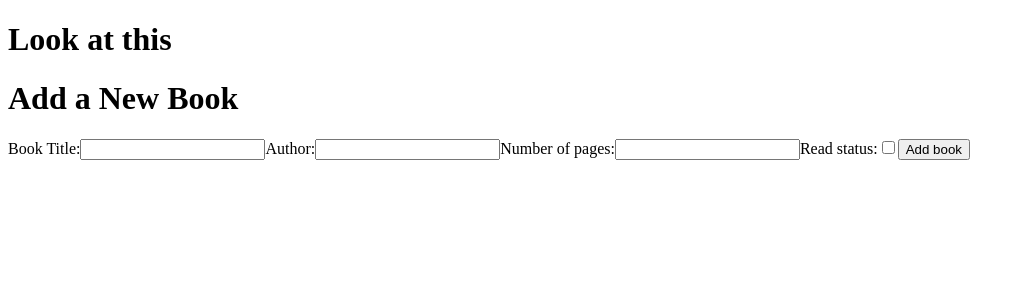
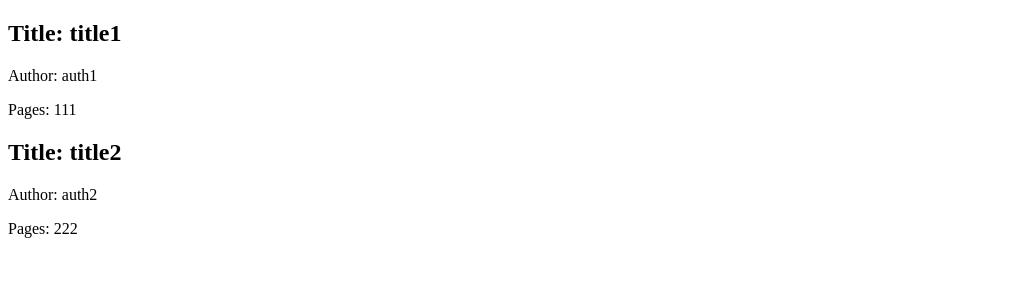
Before and after one commit to aljones1816/reactive_library, a React (Create React App) app: page / in a window 1280 px wide. Shown: the top 300 px of the page, without its empty margins (0-1025 px from the left). Built offline with nearby package versions, Linux system fonts and the light colour scheme; data requests are answered from the project's data file.

Commit message:
lots of refactoring

```diff
--- a/data/db.json
+++ b/data/db.json
@@ -1,3 +1,16 @@
 {
-  "books": []
+  "books": [
+    {
+      "id":1,
+      "author":"auth1",
+      "title":"title1",
+      "pages":111
+    },
+    {
+      "id":2,
+      "author":"auth2",
+      "title":"title2",
+      "pages":222
+    }
+  ]
 }
--- a/src/AddBook.tsx
+++ b/src/AddBook.tsx
@@ -24,7 +24,7 @@ const AddBook = ({ handler }: { handler: any }) => {
 
     return (
         <div className="add-book">
-            <h1>Add a New Book</h1>
+            <h2>Add a New Book</h2>
             <form onSubmit={handleSubmit}>
                 <label>Book Title:</label>
                 <input
--- a/src/App.tsx
+++ b/src/App.tsx
@@ -1,20 +1,15 @@
-import BookList from "./BookList";
-import useFetch from "./useFetch";
+
+import Library from "./Library";
+
 
 function App() {
-  const books =
-    useFetch('http://localhost:8000/books/')
-    ;
-
 
   return (
     <div>
-      <h1>Look at this</h1>
-      {books && <BookList books={books} />}
 
+      <Library />
     </div>
   );
 }
 
-
 export default App;
--- a/src/BookCard.tsx
+++ b/src/BookCard.tsx
@@ -2,7 +2,7 @@
 const BookCard = ({ book }: { book: any }) => {
 
     return (
-        <div>
+        <div id = {book.id}>
             <h2>Title: {book.title}</h2>
             <p>Author: {book.author}</p>
             <p>Pages: {book.pages}</p>
--- a/src/BookList.tsx
+++ b/src/BookList.tsx
@@ -1,11 +1,11 @@
-import { useState } from "react";
+import React, { useEffect, useState } from "react";
 import AddBook from "./AddBook";
 import BookCard from "./BookCard";
 
 
 const BookList = ({ books }: { books: any }) => {
+    const [bookData, setBookData] = useState(books);
 
-    const [bookData, setBookData] = useState(books);
 
     const handleUpdateList = async () => {
         const response = await fetch('http://localhost:8000/books/');
@@ -13,21 +13,15 @@ const BookList = ({ books }: { books: any }) => {
         setBookData(data);
     };
 
-    const handleEditBook = (id: any) => {
-
-        const newbook = {
-            title:"PSYCH!!",
-            pages: 37,
-            author: "PSYCH!!!",
-            status: false,
-            id: id
-        };
-
-        fetch('http://localhost:8000/books/' + id, {
-            method: 'PUT',
-            headers: { "Content-Type": "application/json" },
-            body: JSON.stringify(newbook)
-        }).then(() => {handleUpdateList()});
+    const handleEditBook = (e: React.MouseEvent<HTMLButtonElement>) => {
+        const bookID = e.currentTarget.parentElement?.id
+        if (!bookID) {
+            return
+        }
+        //TODO: Render Edit book component
+        // use a chakra modal and will set boolean to true to render
+        // will need to pass to the modal (import modal, modal overlay, content)
+        // pass in book object with modal content
 
     }
 
@@ -39,21 +33,19 @@ const BookList = ({ books }: { books: any }) => {
         });
     }
 
+    useEffect(() => {
+        //TODO: make API call
+        //TODO Updatebooks
+    }, [])
+
+
 
     return (
-        <div>
-            <AddBook handler={handleUpdateList} />
-            {bookData.map((book: any) => (
-                <div key={book.id}>
-                <BookCard  book={book} />
-                <button onClick={() => {handleEditBook(book.id)}}>Try me!</button>
-                <button onClick = {() => {handleDelete(book.id)}}>delete me!!!</button>
-                </div>
-            )
 
-            )}
-
-        </div>
+        bookData.map((book: any) => (
+            <BookCard key={book.id} book={book} />
+        )
+        )
     )
 }
 
--- a/src/EditBook.tsx
+++ b/src/EditBook.tsx
@@ -1,4 +1,4 @@
-const EditBook = () => {
+const EditBook = (handleEdit: any) => {
 
 }
 
--- /dev/null
+++ b/src/Library.tsx
@@ -0,0 +1,26 @@
+import { useEffect, useState } from "react";
+import BookList from "./BookList";
+
+const Library = () => {
+
+    const [books, setBooks] = useState<any[]>();
+
+    useEffect(() => {
+        fetch('http://localhost:8000/books/')
+            .then(res => {
+                return res.json();
+            })
+            .then(data => {
+                setBooks(data);
+            })
+    }, [])
+
+    return (
+        <div>
+            {!books && (<p>Loading books...</p>)}
+            {!!books && <BookList books={books} />}
+        </div>
+    );
+}
+
+export default Library;
```
